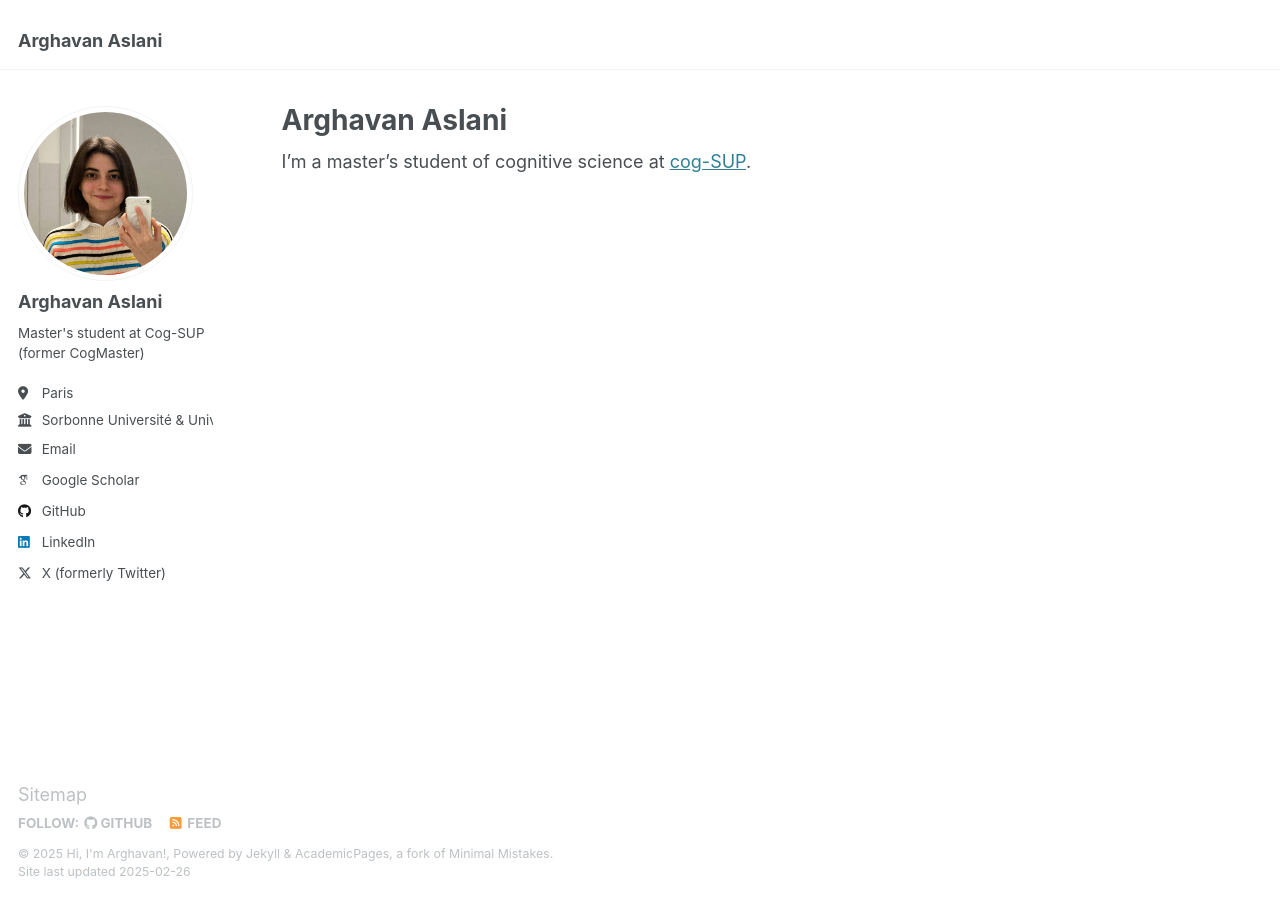
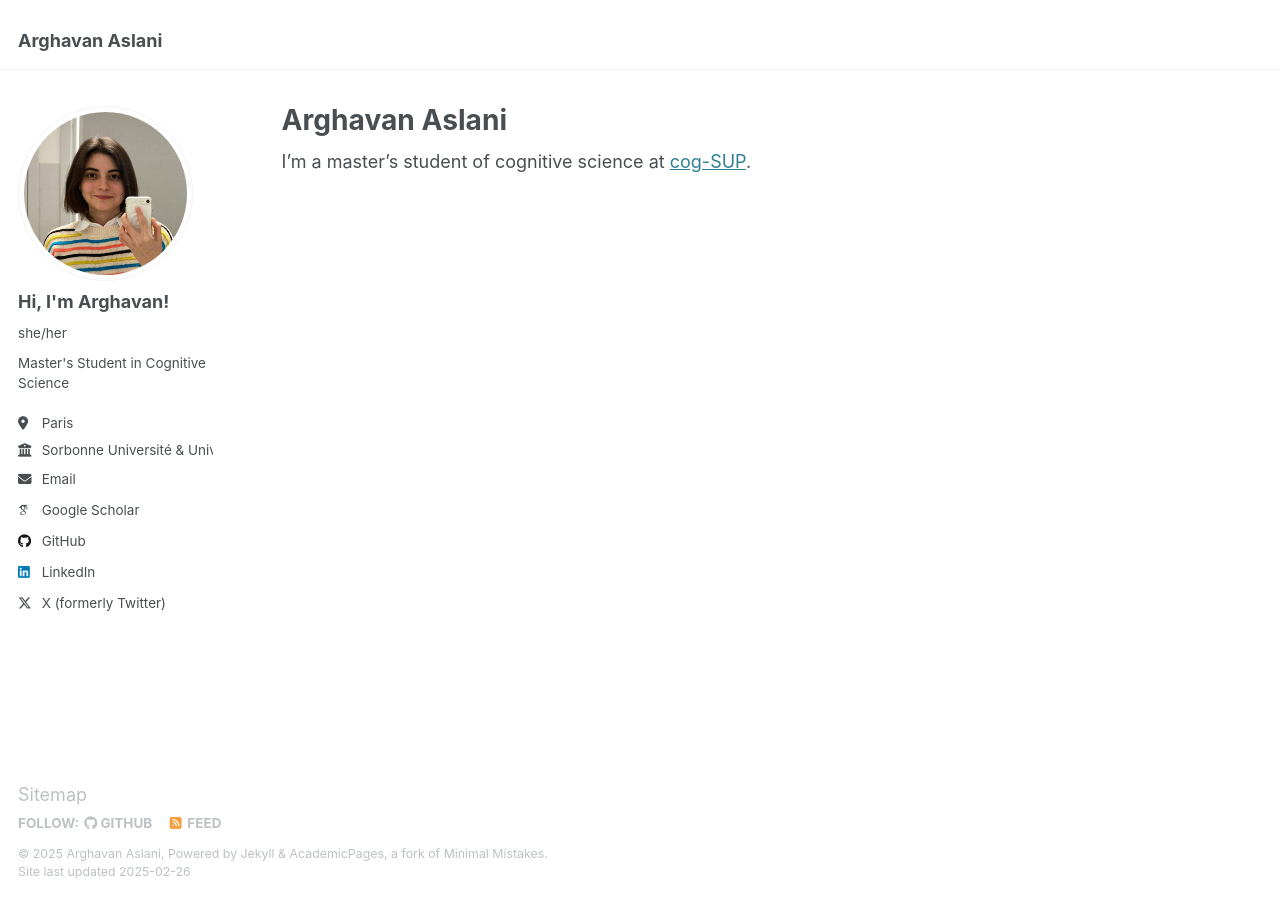
Before and after one commit to arghavanaslani/arghavanaslani.github.io, a Jekyll site: the page built from _pages/about.md, in a window 1280 px wide. Built offline with Jekyll 4.4.1, drawn with Linux system fonts in a browser that asks for light colours; some web fonts are replaced.

Commit message:
info added

```diff
--- a/_config.yml
+++ b/_config.yml
@@ -11,7 +11,7 @@ locale                   : "en-US"
 site_theme               : "default"
 title                    : "Arghavan Aslani"
 title_separator          : "-"
-name                     : &name "Hi, I'm Arghavan!"
+name                     : &name "Arghavan Aslani"
 description              : &description "personal description"
 url                      : https://arghavanaslani.github.io # the base hostname & protocol for your site e.g. "https://[your GitHub username].github.io"
 baseurl                  : "" # the subpath of your site, e.g. "/blog"
@@ -23,9 +23,9 @@ repository               : "arghavanaslani/arghavanaslani.github.io"
 author:
   # Biographic information
   avatar           : "profile.png"
-  name             : "Arghavan Aslani"
-  pronouns         : # example: "she/her"
-  bio              : "Master's student at Cog-SUP (former CogMaster)"
+  name             : "Hi, I'm Arghavan!"
+  pronouns         : "she/her"
+  bio              : "Master's Student in Cognitive Science"
   location         : "Paris"
   employer         : "Sorbonne Université & Université Paris Cité"
   uri              : # URL
```
